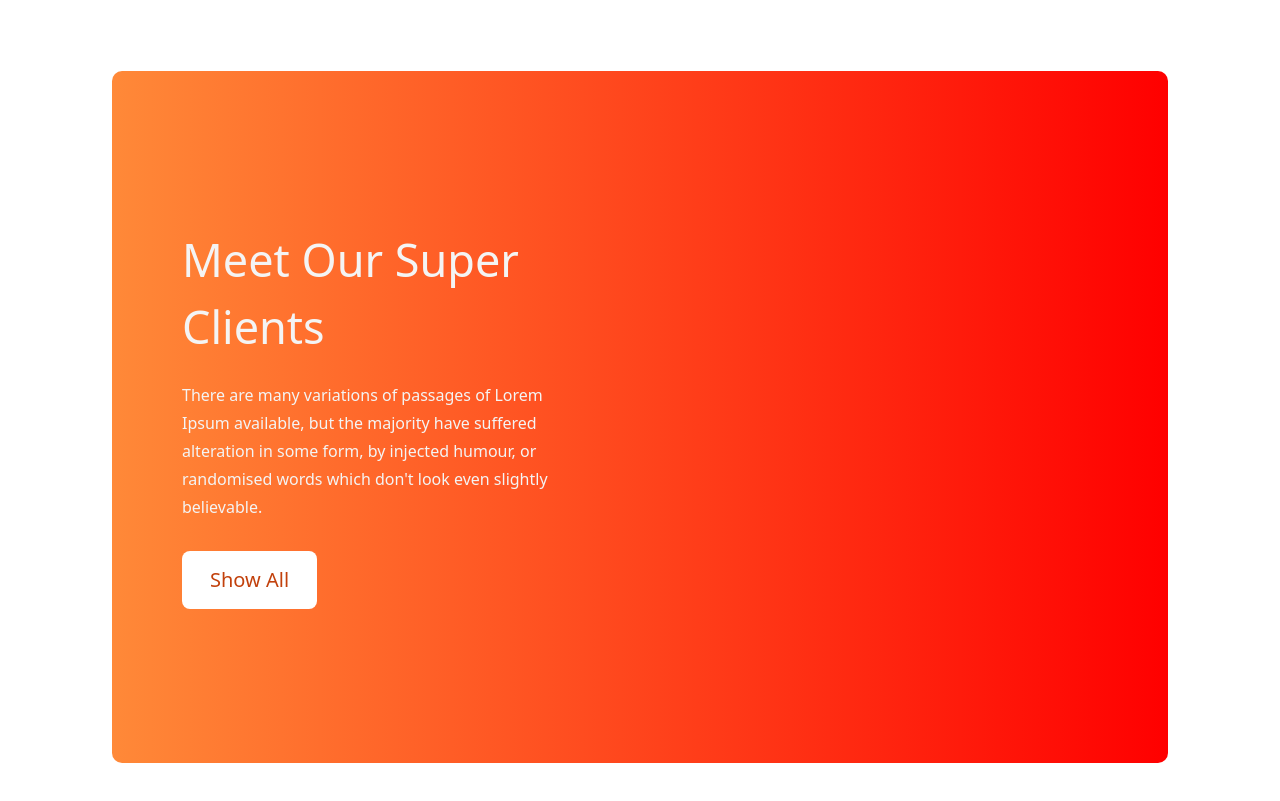
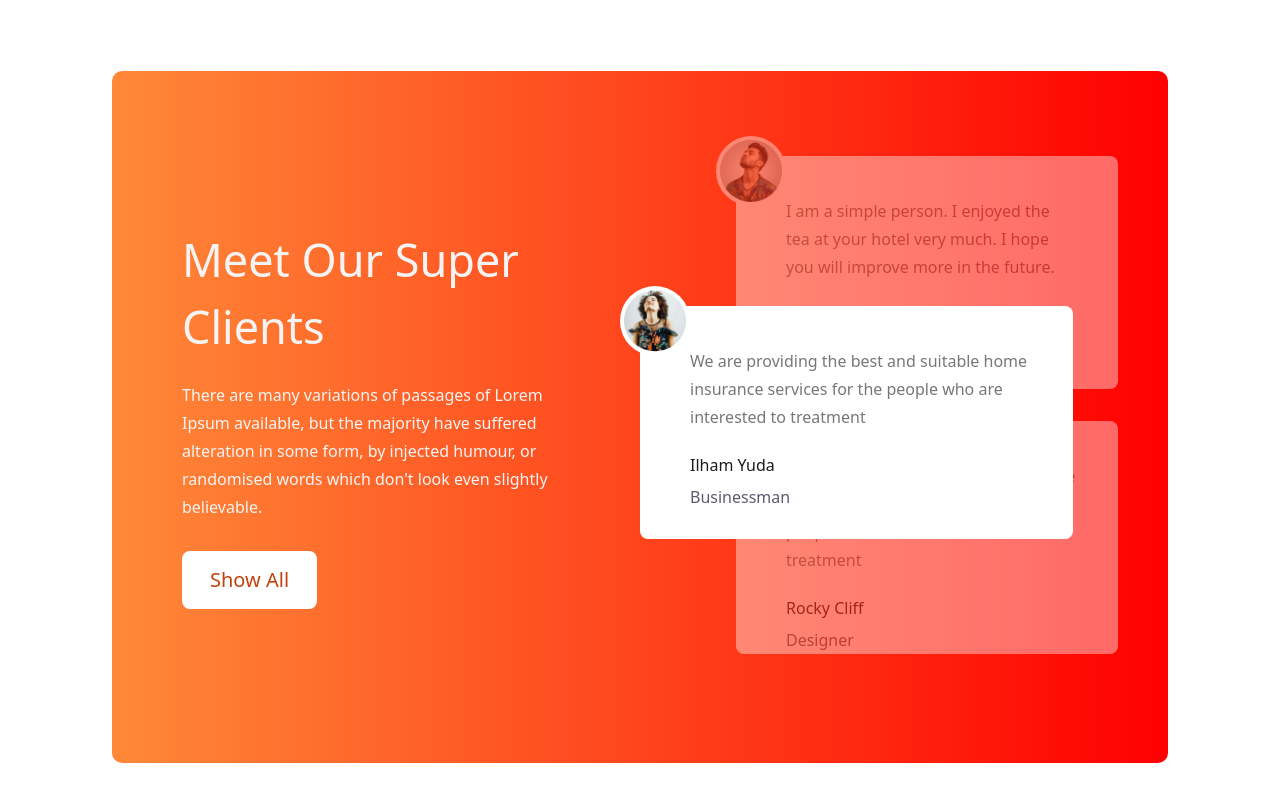
Before and after one commit to hmahmood071/Tea-House-With-Tailwind, a plain HTML site: page index.html in a window 1280 px wide. Shown: the part 1980-2781 px from the top of the page. Drawn offline with nearby package versions, Linux system fonts and the light colour scheme.

Commit message:
Next Section Complete

```diff
--- a/index.html
+++ b/index.html
@@ -154,8 +154,42 @@
           <button class="bg-white py-[15px] px-7 rounded-lg text-orange-700 text-xl font-medium">Show All</button>
          </div>
          <!-- Reviews Card Section -->
-          <div class="my-[85px]">
-
+          <div class="my-[85px] relative">
+            <!-- middle card -->
+             <div class="absolute z-10 top-[150px]">
+              <div class="h-[233px] w-full md:w-[433px] bg-white rounded-lg flex">
+              <div class="absolute -top-5 -left-5 bg-white rounded-full">
+                <img class="p-1 w-[70px] h-[70px]" src="images/client.png" alt="Clint Photo">
+              </div>
+              <div class="ml-[50px] mr-[42px] mt-[41px] mb-[32px]">
+                <p class="leading-7 text-[#777777] mb-5">We are providing the best and suitable home insurance services for the people who are interested to treatment</p>
+                <h1 class="font-medium leading-7 text-[#1C1C1C] mb-1">Ilham Yuda</h1>
+                <h3 class="leading-7 text-[#5D5A6F]">Businessman</h3>
+              </div>
+            </div>
+             </div>
+            <!-- top card -->
+            <div class="relative left-8 md:left-24 h-[233px] w-full md:w-5/6 bg-white rounded-lg flex opacity-40">
+              <div class="absolute -top-5 -left-5 bg-white rounded-full">
+                <img class="p-1 w-[70px] h-[70px]" src="images/client-2.png" alt="Clint Photo">
+              </div>
+              <div class="ml-[50px] mr-[42px] mt-[41px] mb-[32px]">
+                <p class="leading-7 text-[#777777] mb-5">I am a simple person. I enjoyed the tea at your hotel very much. I hope you will improve more in the future.</p>
+                <h1 class="font-medium leading-7 text-[#1C1C1C] mb-1">Ilham Yuda</h1>
+                <h3 class="leading-7 text-[#5D5A6F]">Businessman</h3>
+              </div>
+            </div>
+            <!-- bottom card -->
+             <div class="relative left-8 md:left-24 h-[233px] w-full md:w-5/6 bg-white rounded-lg flex top-8 opacity-40">
+              <div class="absolute -top-5 -left-5 bg-white rounded-full">
+                <img class="p-1" src="images/client.png" alt="Clint Photo">
+              </div>
+              <div class="ml-[50px] mr-[42px] mt-[41px] mb-[32px]">
+                <p class="leading-7 text-[#777777] mb-5">We are providing the best and suitable home insurance services for the people who are interested to treatment</p>
+                <h1 class="font-medium leading-7 text-[#1C1C1C] mb-1">Rocky Cliff</h1>
+                <h3 class="leading-7 text-[#5D5A6F]">Designer</h3>
+              </div>
+            </div>
           </div>
       </div>
      </section>
```
Also changed, not shown: images/client-2.png (added).
